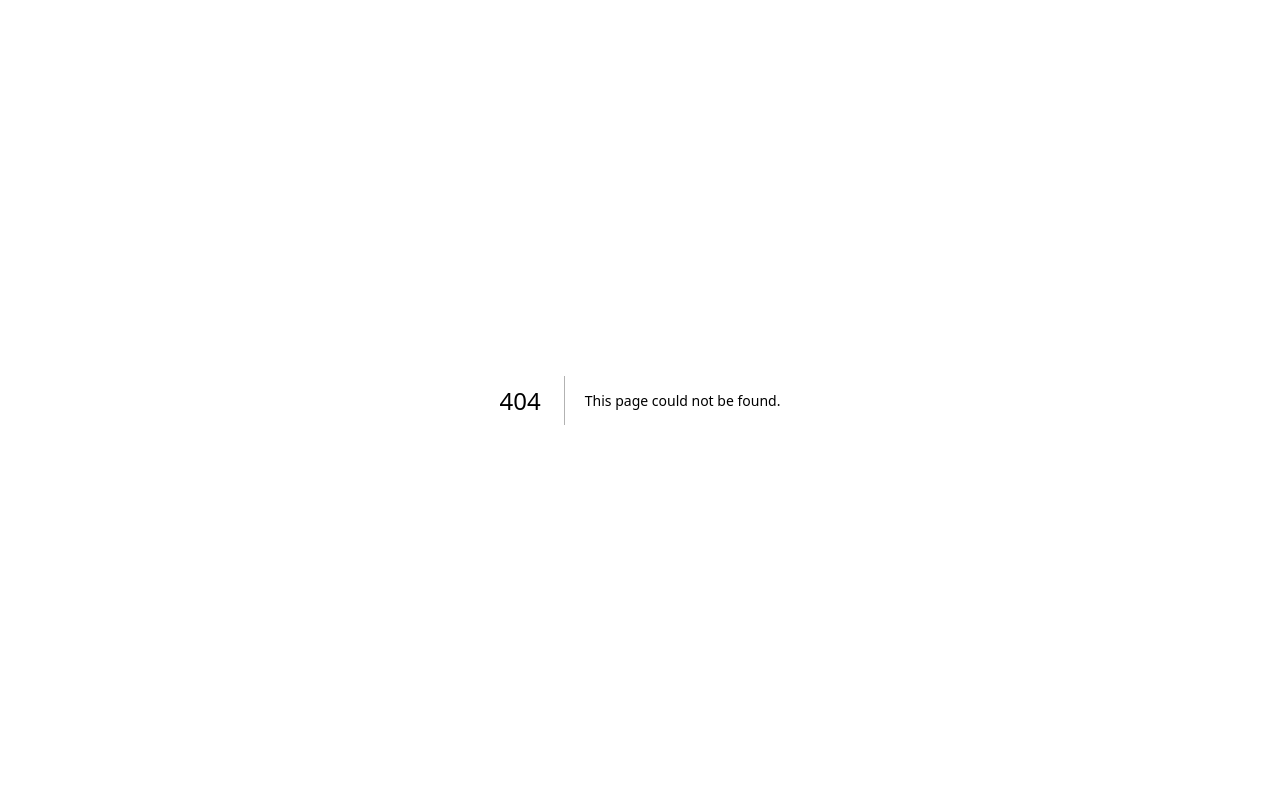
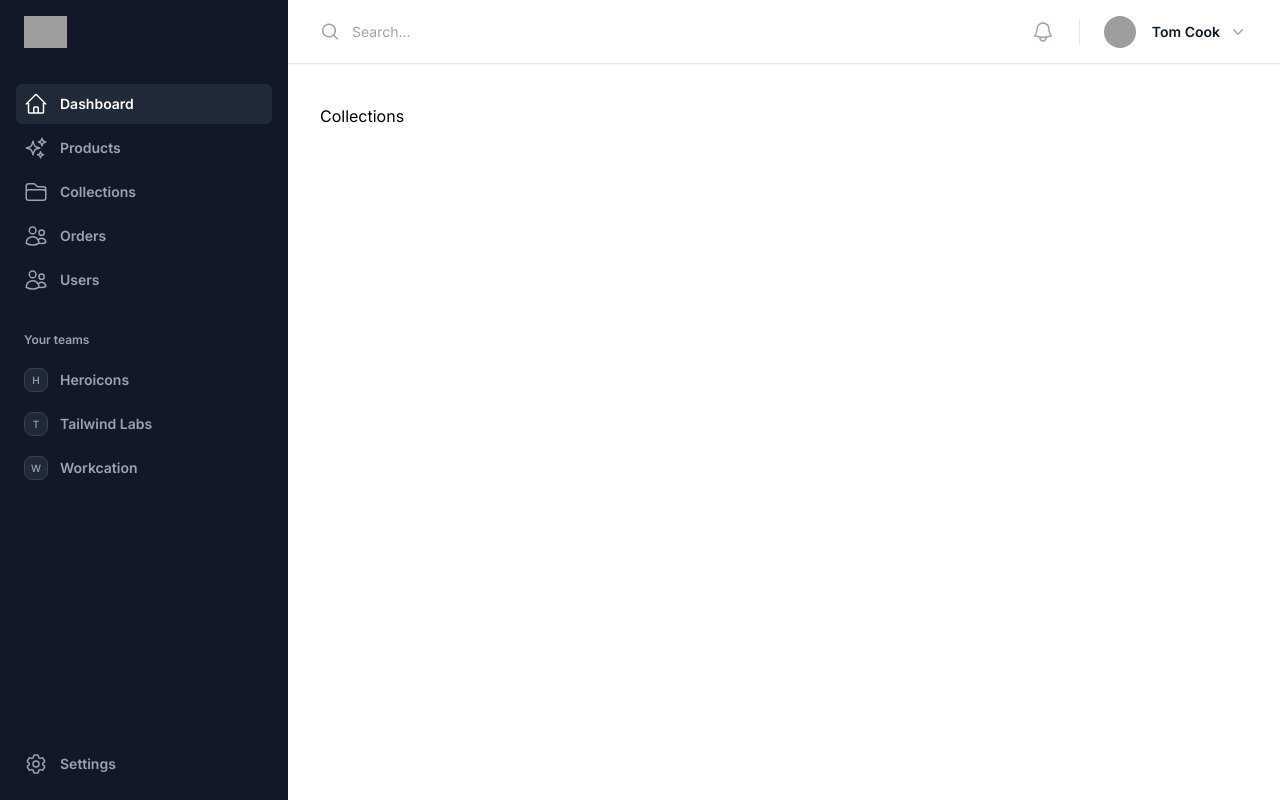
Before and after one commit to alamoda/alamoda-website, a Next.js app: page /dashboard/collections in a window 1280 px wide. Before the commit this address had no page. Built offline with nearby package versions, Linux system fonts and the light colour scheme; grey boxes are pictures that could not be loaded.

Commit message:
Init rest of navbar pages

```diff
--- /dev/null
+++ b/app/dashboard/collections/page.tsx
@@ -0,0 +1,7 @@
+export default function Page() {
+    return(
+        <>
+        Collections
+        </>
+    )
+}
--- a/app/dashboard/layout.tsx
+++ b/app/dashboard/layout.tsx
@@ -37,9 +37,9 @@ import Link from 'next/link'
 const navigation = [
     { name: 'Dashboard', href: '/dashboard', icon: HomeIcon, current: true },
     { name: 'Products', href: '/dashboard/products', icon: SparklesIcon, current: false },
-    { name: 'Collections', href: '#', icon: FolderIcon, current: false },
-    { name: 'Orders', href: '#', icon: UsersIcon, current: false },
-    { name: 'Users', href: '#', icon: UsersIcon, current: false },
+    { name: 'Collections', href: '/dashboard/collections', icon: FolderIcon, current: false },
+    { name: 'Orders', href: '/dashboard/orders', icon: UsersIcon, current: false },
+    { name: 'Users', href: '/dashboard/users', icon: UsersIcon, current: false },
 ]
 const teams = [
     { id: 1, name: 'Heroicons', href: '#', initial: 'H', current: false },
--- /dev/null
+++ b/app/dashboard/orders/page.tsx
@@ -0,0 +1,7 @@
+export default function Page() {
+    return(
+        <>
+        Orders
+        </>
+    )
+}
--- /dev/null
+++ b/app/dashboard/users/page.tsx
@@ -0,0 +1,7 @@
+export default function Page() {
+    return(
+        <>
+        Users
+        </>
+    )
+}
```
